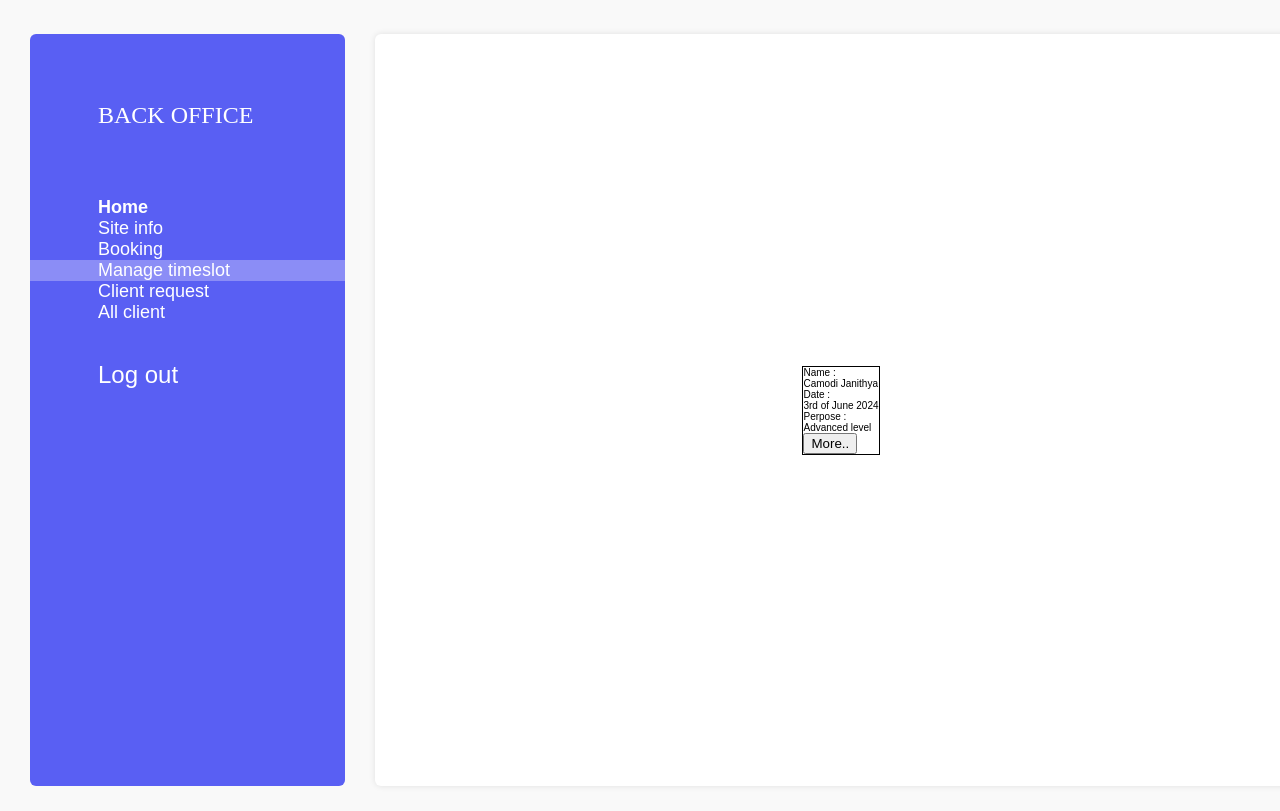
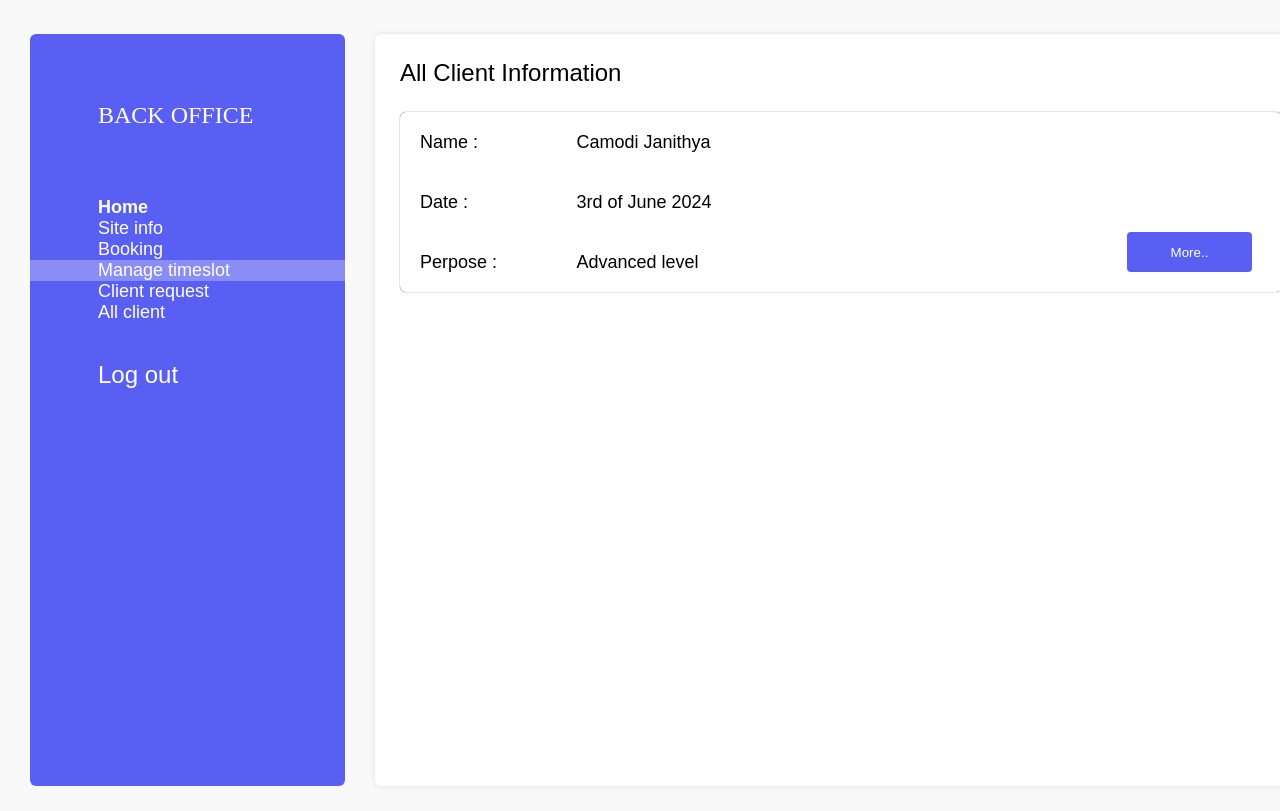
Before and after one commit to GayashanGamage/Dr.Dinesh-backoffice, a Vue app: page /office/clients in a window 1280 px wide. Shown: the top 811 px of the page. Built offline with nearby package versions, Linux system fonts and the light colour scheme; a web font is replaced by a local one.

Commit message:
add style to 'all client' page

```diff
--- a/src/components/All-client.vue
+++ b/src/components/All-client.vue
@@ -1,13 +1,14 @@
 <template>
   <div class="c6-level-one-container">
+    <h3 class="page-title">All Client Information</h3>
     <div class="c6-level-two-container">
-      <p>Name :</p>
-      <p>Camodi Janithya</p>
-      <p>Date :</p>
-      <p>3rd of June 2024</p>
-      <p>Perpose :</p>
-      <p>Advanced level</p>
-      <button>More..</button>
+      <p id="a1" class="ref-title">Name :</p>
+      <p id="b1" class="ref-data">Camodi Janithya</p>
+      <p id="a2" class="ref-title">Date :</p>
+      <p id="b2" class="ref-data">3rd of June 2024</p>
+      <p id="a3" class="ref-title">Perpose :</p>
+      <p id="b3" class="ref-data">Advanced level</p>
+      <button id="c3" class="data-view-button">More..</button>
     </div>
   </div>
 </template>
@@ -18,13 +19,75 @@ name: "All-client";
 
 <style scoped>
 .c6-level-one-container {
-  display: flex;
-  justify-content: center;
-  align-items: center;
   width: 100%;
   height: 100%;
 }
 .c6-level-two-container {
-  border: 1px solid black;
+  margin: 25px;
+  border-radius: 6px;
+  box-shadow: 0px 0px 1px 0px #000;
+  display: grid;
+  grid-template-columns: 1fr 3fr 1fr;
+  grid-template-rows: repeat(3, 1fr);
+  grid-template-areas:
+    "a1 b1 ."
+    "a2 b2 ."
+    "a3 b3 c3";
+}
+#a1 {
+  grid-area: a1;
+}
+#b1 {
+  grid-area: b1;
+}
+#a2 {
+  grid-area: a2;
+}
+#b2 {
+  grid-area: b2;
+}
+#a3 {
+  grid-area: a3;
+}
+#b3 {
+  grid-area: b3;
+}
+#c3 {
+  grid-area: c3;
+  justify-self: end;
+  margin: 0 30px 20px 0;
+}
+.ref-title {
+  font-size: 1.8rem;
+  font-weight: 100;
+  margin: 20px 0 0 20px;
+}
+.ref-data {
+  font-size: 1.8rem;
+  font-weight: 400;
+  margin-top: 20px;
+}
+.data-view-button {
+  width: 125px;
+  height: 40px;
+  flex-shrink: 0;
+  background-color: #595ff3;
+  color: #fff;
+  border: 0px;
+  border-radius: 4px;
+}
+.data-view-button:hover {
+  width: 125px;
+  height: 40px;
+  flex-shrink: 0;
+  color: #595ff3;
+  background-color: #fff;
+  border: 2px solid #595ff3;
+  border-radius: 4px;
+}
+.page-title {
+  font-size: 2.4rem;
+  font-weight: 100;
+  margin: 25px;
 }
 </style>
```
